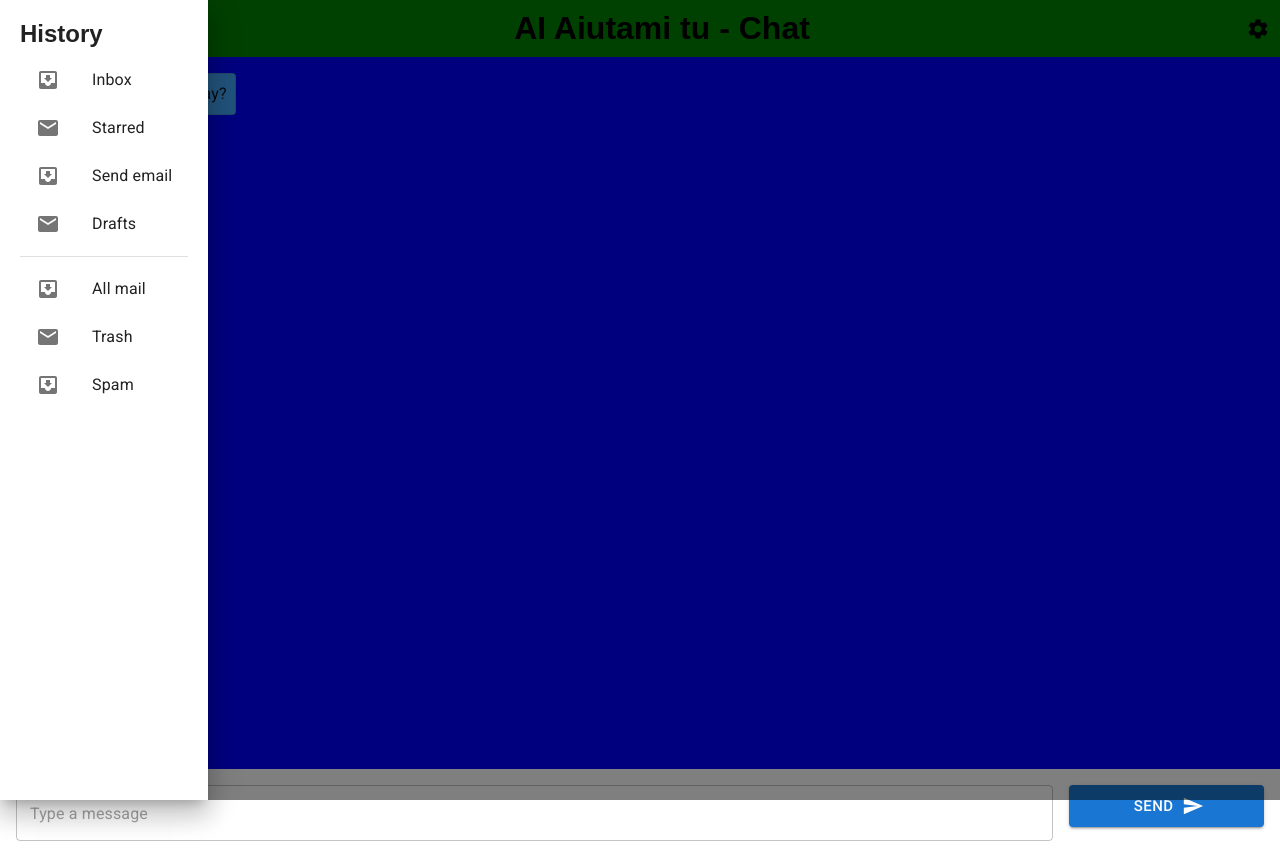
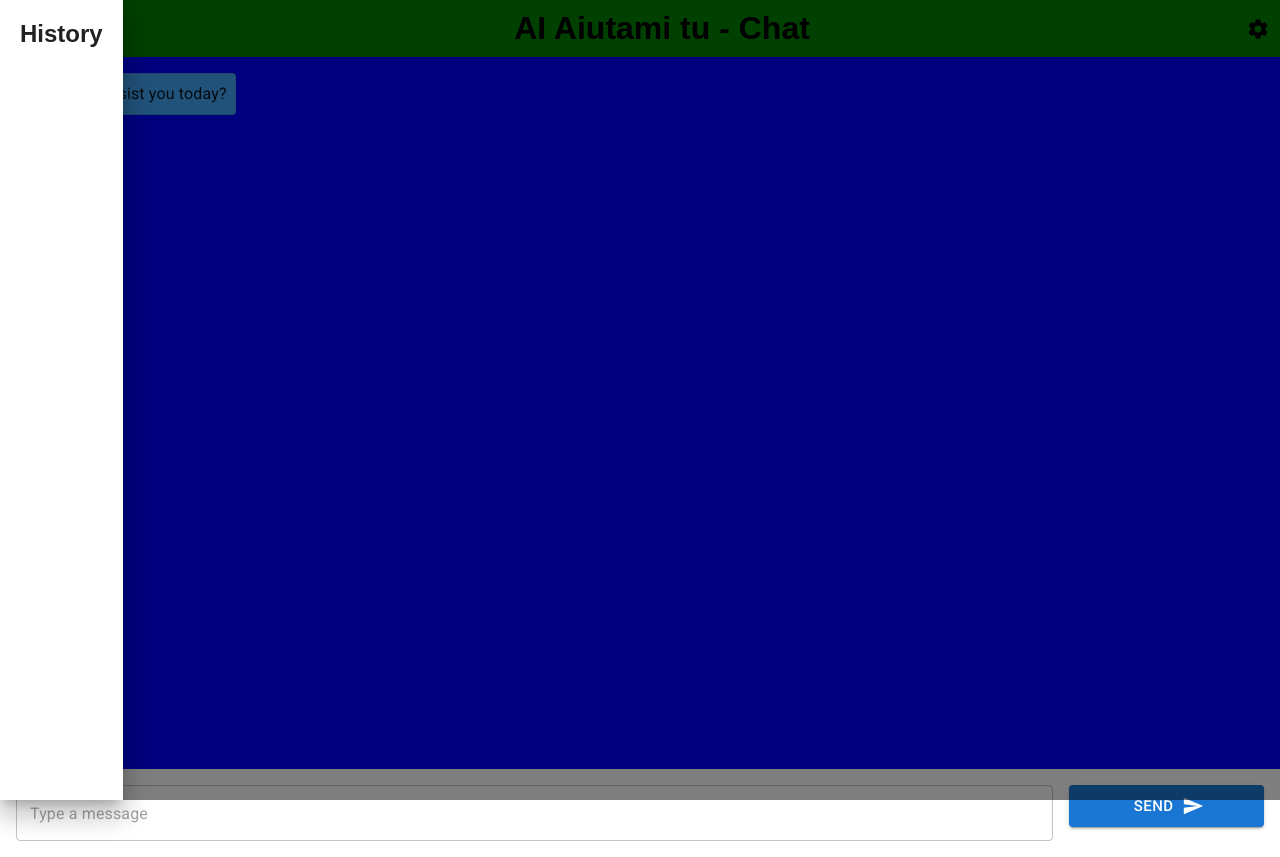
Before and after one commit to Altariel/blqchatgptexperiments, a Next.js app: page /chat in a window 1280 px wide. Both pictures are taken after a click on the icon 22 px from the left and 26 px from the top of the page. Built offline with nearby package versions, Linux system fonts and the light colour scheme.

Commit message:
feat: history in the drawer object

```diff
--- a/components/navbar.tsx
+++ b/components/navbar.tsx
@@ -10,6 +10,7 @@ import classNames from "classnames";
 import { Box, Divider, Drawer, List, ListItem, ListItemButton, ListItemIcon, ListItemText } from "@mui/material";
 import InboxIcon from '@mui/icons-material/MoveToInbox';
 import MailIcon from '@mui/icons-material/Mail';
+import { getHistory } from "@/lib/historyprovider";
 
 export default function Navbar() {
     const [settingsDialogVisible, setSettingsDialogVisible] = React.useState(false);
@@ -53,35 +54,26 @@ export default function Navbar() {
       setOpenDrawer(newOpen);
     };
 
+    const handleItemClick = (e: any) => {
+      console.log(e.target.textContent);
+    }
+
     const DrawerList = (
       <Box className={classNames(styles.mainDiv, styles.drawer)} role="presentation" onClick={toggleDrawer(false)}>
         <h2>History</h2>
         <List>
-          {['Inbox', 'Starred', 'Send email', 'Drafts'].map((text, index) => {
+          { getHistory()?.map((text, index) => {
             return (
-              <ListItem key={text} disablePadding>
-                <ListItemButton>
-                  <ListItemIcon>
+              <ListItem key={index + text} disablePadding>
+                <ListItemButton onClick={handleItemClick}>
+                  {/* <ListItemIcon>
                     {index % 2 === 0 ? <InboxIcon /> : <MailIcon />}
-                  </ListItemIcon>
+                  </ListItemIcon> */}
                   <ListItemText primary={text} />
                 </ListItemButton>
               </ListItem>
             );
           })}
-        </List>
-        <Divider />
-        <List>
-          {['All mail', 'Trash', 'Spam'].map((text, index) => (
-            <ListItem key={text} disablePadding>
-              <ListItemButton>
-                <ListItemIcon>
-                  {index % 2 === 0 ? <InboxIcon /> : <MailIcon />}
-                </ListItemIcon>
-                <ListItemText primary={text} />
-              </ListItemButton>
-            </ListItem>
-          ))}
         </List>
       </Box>
     );
--- a/lib/historyprovider.ts
+++ b/lib/historyprovider.ts
@@ -1,7 +1,10 @@
 const HISTORY_STORAGE = "chatgpt-history";
 
 export function getHistory(): string[] | undefined {
-  return localStorage.getItem(HISTORY_STORAGE)?.split('\n');
+  if (typeof window !== "undefined") {
+    return localStorage.getItem(HISTORY_STORAGE)?.split("[end]\n");
+  }
+  return undefined;
 }
 
 export function setHistory(historyItem: string) {
@@ -9,7 +12,7 @@ export function setHistory(historyItem: string) {
     const newHistory = [historyItem, ...oldHistory];
     let str = "";
     newHistory.map(h => {
-        str += h + "\n";
+        str += h + "[end]\n";
     })
   localStorage.setItem(HISTORY_STORAGE, str);
 }
--- a/pages/chat/index.tsx
+++ b/pages/chat/index.tsx
@@ -9,6 +9,7 @@ import { Box, Grid } from '@mui/material';
 import TextField from '@mui/material/TextField';
 import { chat, isOpenApiError } from '@/lib/openai-utils';
 import { getAPIKey } from '@/lib/apikeyprovider';
+import { setHistory } from '@/lib/historyprovider';
 
 export default function Chat() {
   const [messages, setMessages] = React.useState<SentMessage[]>([{ id:1, message: "How can I assist you today?", sender: Sender.Bot },]);
@@ -32,6 +33,7 @@ export default function Chat() {
     const response = await chat(apiKey, message);
     if (!isOpenApiError(response)) {
       setMessages(mess => mess.concat([{id: mess.length +1, message: response, sender: Sender.Bot}]))
+      setHistory(input.trim());
     }
     else {
       setMessages(mess => mess.concat([{id: mess.length +1, message: response.message, sender: Sender.Bot}]))
```
